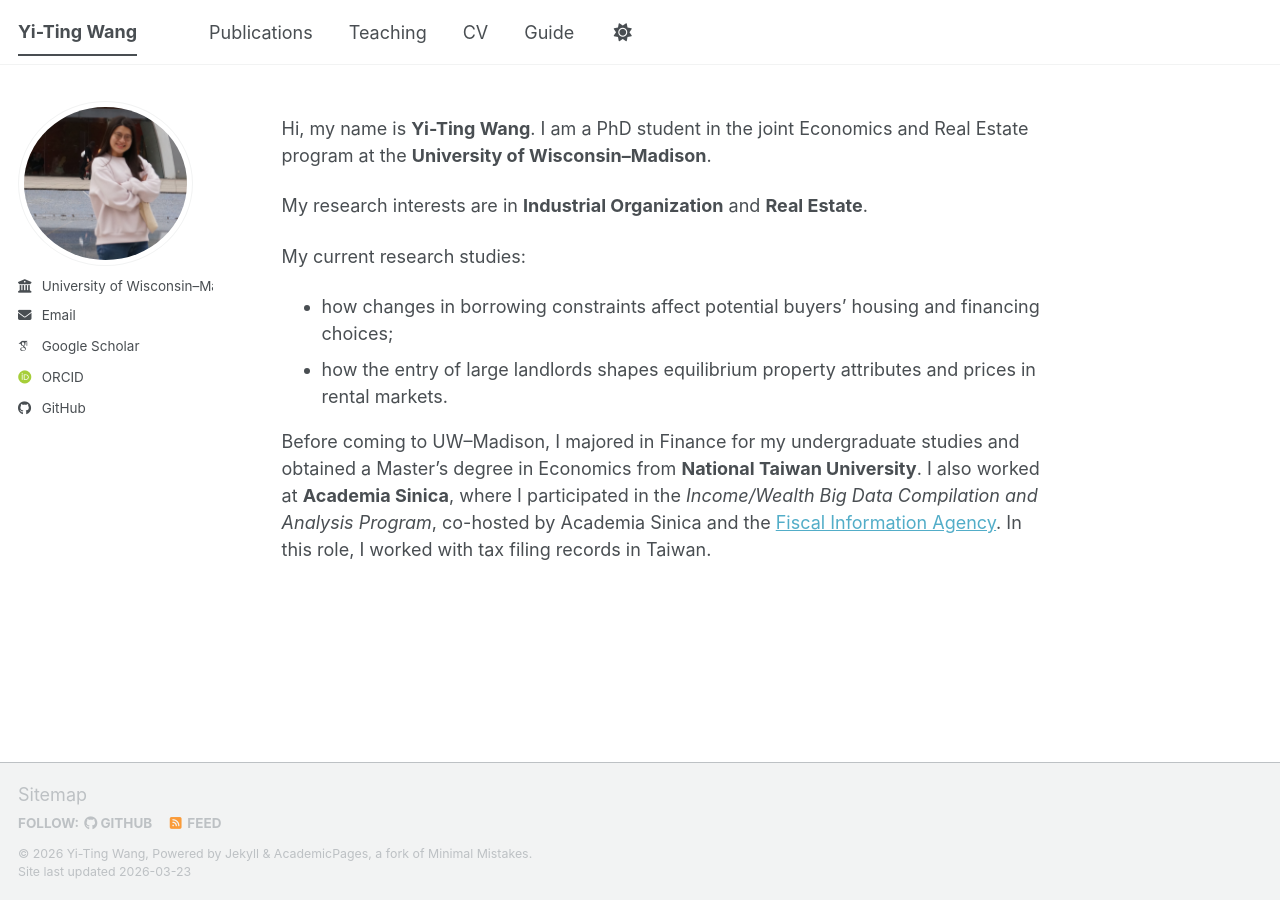
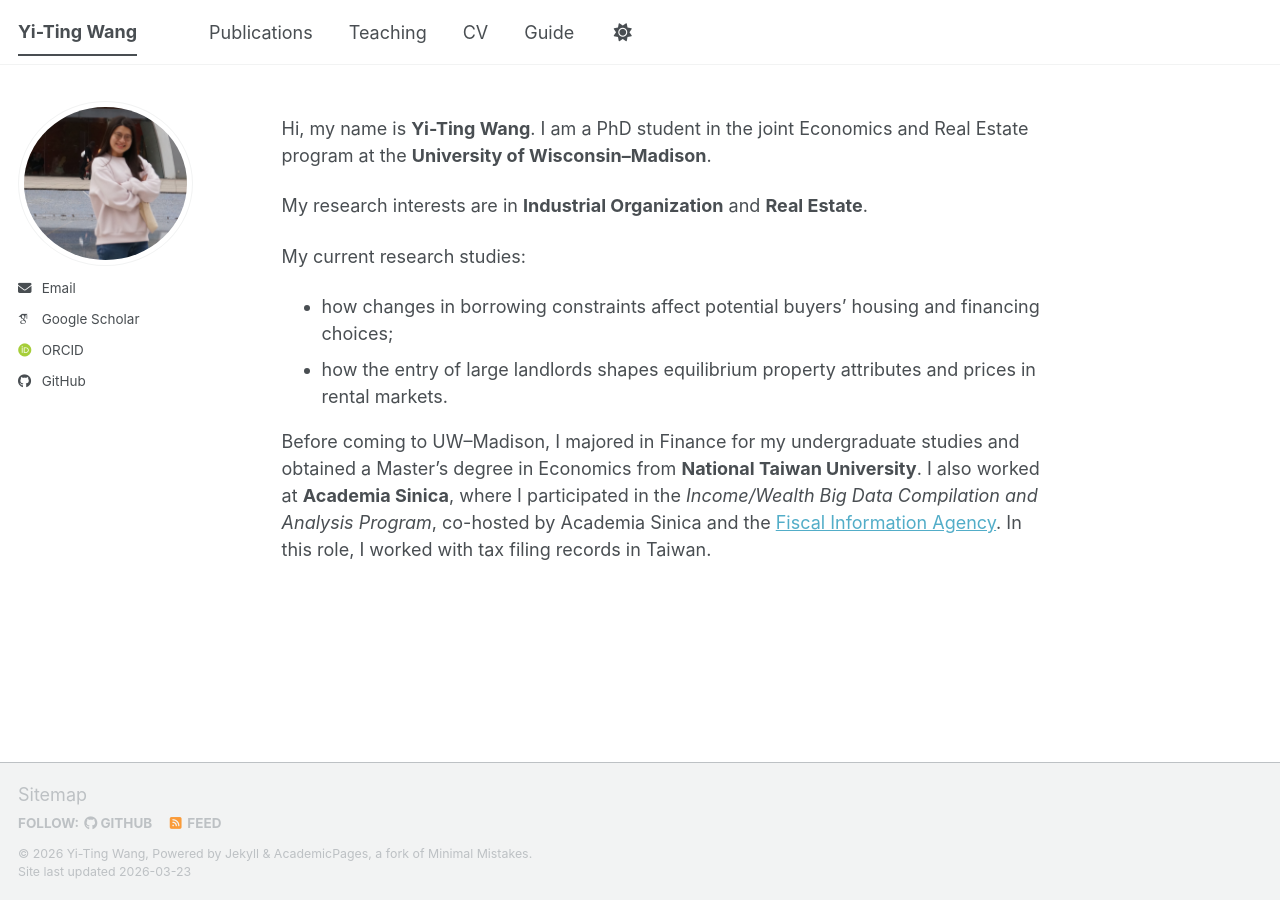
Before and after one commit to Yi-Ting-Econ/Yi-Ting-Econ.github.io, a Jekyll site: the page built from _pages/about.md, in a window 1280 px wide. Built offline with Jekyll 4.4.1, drawn with Linux system fonts in a browser that asks for light colours; some web fonts are replaced; a script bundle is joined from its source files by our own code; library files that are not in the unit come from our copies; some of the changed lines change nothing that is shown.

Commit message:
Update employer and GitHub URL in config

```diff
--- a/_config.yml
+++ b/_config.yml
@@ -28,7 +28,7 @@
  # pronouns         : # example: "she/her"
  # bio              : "Short biography for the left-hand sidebar"
  # location         : #"Earth"
-  employer         : "University of Wisconsin–Madison"
+ # employer         : "University of Wisconsin–Madison"
   uri              : # URL
   email            : "wang3342@wisc.edu"
 
@@ -51,7 +51,7 @@
   bitbucket        : # Username - Update with your username on the site
   codepen          : # Username
   dribbble         : # Username
-  github           : "academicpages"
+  github           : "https://github.com/Yi-Ting-Econ"
   kaggle           : # Username
   stackoverflow    : # User number or user number and name (i.e., use "1" or "1/jeff-atwood")
 
```
